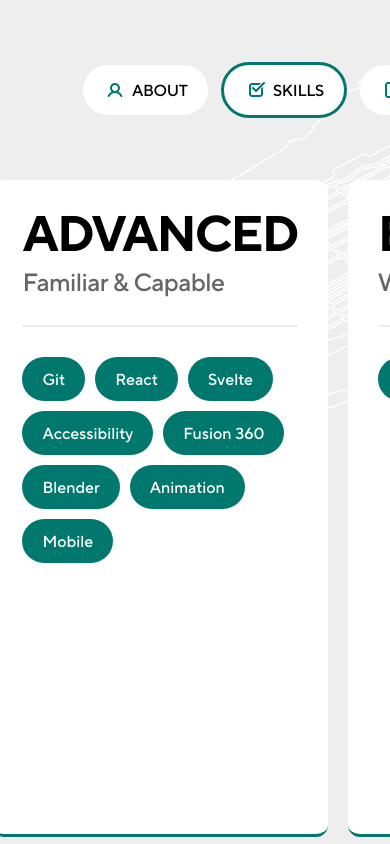
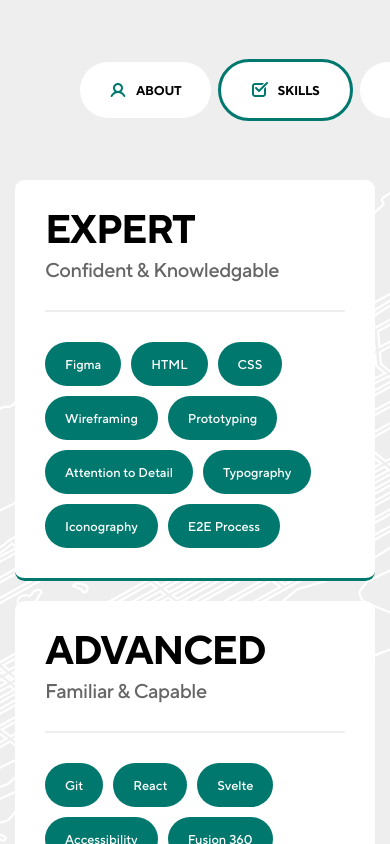
Before and after one commit to thomrm/thomrm, a SvelteKit app: page /skills in a window 390 px wide. Shown: the top 844 px of the page. Built offline with nearby package versions, Linux system fonts and the light colour scheme.

Commit message:
nav and skills page fixes

```diff
--- a/src/lib/base.css
+++ b/src/lib/base.css
@@ -13,6 +13,18 @@ html, body, div, span, applet, object, iframe, h1, h2, h3, h4, h5, h6, p, blockq
     --Padding-Small: 10px;
     --Padding-XSmall: 5px;
     font-size: 10px;
+}
+
+@media screen and (max-width: 992px) {
+    :root {
+        font-size: 9px;
+    }
+}
+
+@media screen and (max-width: 768px) {
+    :root {
+        font-size: 8px;
+    }
 }
 
 :root body {
@@ -70,13 +82,16 @@ html, body, div, span, applet, object, iframe, h1, h2, h3, h4, h5, h6, p, blockq
     text-decoration: none;
     border: none;
     cursor: pointer;
+    outline-color: transparent;
+    outline-width: 3px;
+    outline-style: solid;
 
     padding: 0 var(--Padding-Large);
 
     background: var(--Background-Primary);
     color: var(--Primary-Color);
 
-    transition: color 200ms, background-color 200ms;
+    transition: outline-color 200ms, outline-offset 200ms, color 200ms, background-color 200ms;
 
     &.icon {
         padding: 0;
@@ -98,6 +113,7 @@ html, body, div, span, applet, object, iframe, h1, h2, h3, h4, h5, h6, p, blockq
         outline-width: 3px;
         outline-offset: 3px;
         outline-style: solid;
+        z-index: 3;
     }
 
     &:hover {
--- a/src/routes/+layout.svelte
+++ b/src/routes/+layout.svelte
@@ -21,30 +21,38 @@
             </svg>
             <nav class="page-nav">
                 <a href="/" aria-current={$page.url.pathname === '/'}>
+                    <div class="icon-contain">
                         <svg width="24" height="24" viewBox="0 0 24 24" fill="currentColor" xmlns="http://www.w3.org/2000/svg">
                             <path fill-rule="evenodd" clip-rule="evenodd" d="M15.3344 13.7259C16.3567 12.8104 17 11.4803 17 10C17 7.23858 14.7614 5 12 5C9.23859 5 7.00001 7.23858 7.00001 10C7.00001 11.4803 7.64331 12.8104 8.6656 13.7259C6.90649 14.5336 5.49078 15.9606 4.69768 17.7277C4.41777 18.3514 4.91798 19 5.60159 19C6.04498 19 6.43226 18.716 6.63061 18.3194C7.61506 16.3513 9.64972 15 12 15C14.3503 15 16.385 16.3513 17.3694 18.3194C17.5678 18.716 17.955 19 18.3984 19C19.082 19 19.5822 18.3514 19.3023 17.7277C18.5092 15.9606 17.0935 14.5336 15.3344 13.7259ZM15 10C15 11.6569 13.6569 13 12 13C10.3432 13 9.00001 11.6569 9.00001 10C9.00001 8.34315 10.3432 7 12 7C13.6569 7 15 8.34315 15 10Z" />
                         </svg>
+                    </div>
                     <span>About</span>
                 </a>
                 <a href="/skills" aria-current={$page.url.pathname === '/skills'}>
+                    <div class="icon-contain">
                         <svg width="24" height="24" viewBox="0 0 24 24" fill="CurrentColor" xmlns="http://www.w3.org/2000/svg">
                             <path d="M20.7071 5.70711C21.0976 5.31658 21.0976 4.68342 20.7071 4.29289C20.3166 3.90237 19.6834 3.90237 19.2929 4.29289L12 11.5858L9.70711 9.29289C9.31658 8.90237 8.68342 8.90237 8.29289 9.29289C7.90237 9.68342 7.90237 10.3166 8.29289 10.7071L11.2929 13.7071C11.6834 14.0976 12.3166 14.0976 12.7071 13.7071L20.7071 5.70711Z" />
                             <path d="M19 16L19 8.82843L17 10.8284V16C17 16.5523 16.5523 17 16 17H8C7.44772 17 7 16.5523 7 16L7 8C7 7.44772 7.44772 7 8 7H15.1716L17.0006 5.17093C16.6877 5.06024 16.3509 5 16 5L8 5C6.34315 5 5 6.34315 5 8L5 16C5 17.6569 6.34315 19 8 19H16C17.6569 19 19 17.6569 19 16Z" />
                         </svg>
+                    </div>
                     <span>Skills</span>
                 </a>
                 <a href="/projects" aria-current={$page.url.pathname === '/projects'}>
+                    <div class="icon-contain">
                         <svg width="24" height="24" viewBox="0 0 24 24" fill="currentColor" xmlns="http://www.w3.org/2000/svg">
                             <path d="M13 7.24264V10L15.7574 10L16 10.2426V12L13 12C11.8954 12 11 11.1046 11 10L11 7L12.7574 7L13 7.24264Z" />
                             <path fill-rule="evenodd" clip-rule="evenodd" d="M19 17L19 9L14 4L8 4C6.34315 4 5 5.34315 5 7L5 17C5 18.6569 6.34315 20 8 20H16C17.6569 20 19 18.6569 19 17ZM8 6C7.44771 6 7 6.44772 7 7V17C7 17.5523 7.44772 18 8 18L16 18C16.5523 18 17 17.5523 17 17L17 9.82843L13.1716 6L8 6Z" />
                         </svg>
+                    </div>
                     <span>Projects</span>
                 </a>
                 <a href="/contact" aria-current={$page.url.pathname === '/contact'}>
+                    <div class="icon-contain">
                         <svg width="24" height="24" viewBox="0 0 24 24" fill="CurrentColor" xmlns="http://www.w3.org/2000/svg">
                             <path d="M10.6984 13.2014L6 9.17422V8H7.70326L12 11.6829L16.2967 8L18 8V9.17422L13.3016 13.2014C12.5526 13.8434 11.4474 13.8434 10.6984 13.2014Z" />
                             <path fill-rule="evenodd" clip-rule="evenodd" d="M3 8C3 6.34315 4.34315 5 6 5L18 5C19.6569 5 21 6.34315 21 8V16C21 17.6569 19.6569 19 18 19H6C4.34315 19 3 17.6569 3 16L3 8ZM6 7H18C18.5523 7 19 7.44772 19 8V16C19 16.5523 18.5523 17 18 17H6C5.44772 17 5 16.5523 5 16L5 8C5 7.44772 5.44772 7 6 7Z" />
                         </svg>
+                    </div>
                     <span>Contact</span>
                 </a>
             </nav>
@@ -74,13 +82,12 @@
 
 <style>
     .app-wrapper {
-        height: 100vh;
+        min-height: 100vh;
         display: flex;
         flex-direction: column;
         align-items: center;
         overflow: hidden;
 
-        background-image: url('/Map-Light.svg');
         background-position: center;
         background-size: cover;
 
@@ -118,21 +125,24 @@
 
         & a {
             display: flex;
-            height: 50px;
+            height: 56px;
             justify-content: center;
             align-items: center;
             background-clip: padding-box;
             text-decoration: none;
+            font-weight: 700;
             border-radius: 999px;
-            border: 3px solid transparent;
+            outline-color: transparent;
+            outline-width: 3px;
+            outline-style: solid;
 
-            padding: 0px var(--Padding-Medium);
-            gap: var(--Padding-XSmall);
+            padding: 0px var(--Padding-Large);
+            gap: var(--Padding-Small);
 
             color: var(--Primary-Color);
             background-color: var(--Background-Primary);
 
-            transition: border-color 200ms, background-color 200ms, color 200ms;
+            transition: outline-color 200ms, outline-offset 200ms, background-color 200ms, color 200ms;
 
             &:focus-visible {
                 outline-color: var(--Primary-Color);
@@ -142,7 +152,19 @@
             }
 
             &:hover {
-                border-color: var(--Border);
+                outline-color: var(--Border);
+                outline-offset: 0px;
+            }
+        }
+
+        & .icon-contain {
+            display: flex;
+            width: 16px;
+            justify-content: center;
+            align-items: center;
+
+            & svg {
+                flex-shrink: 0;
             }
         }
 
@@ -157,7 +179,7 @@
         }
 
         & a[aria-current='true'] {
-            border-color: var(--Primary-Color);
+            outline-color: var(--Primary-Color);
         }
     }
 
--- a/src/routes/+page.svelte
+++ b/src/routes/+page.svelte
@@ -23,7 +23,7 @@
         </div>
         <div class="about__bottom">
             <div class="about__header" in:fade={{delay: 200, duration: 200}}>
-                <h1>Thomas Reed-Mu&ntilde;oz</h1>
+                <h1>Thomas Reed&#x2011;Mu&ntilde;oz</h1>
                 <h3>Product &amp; Visual Design in <bold>NYC</bold></h3>
             </div>
         </div>
@@ -108,5 +108,9 @@
         align-self: stretch;
 
         gap: var(--Padding-Medium);
+
+        & h1 {
+            text-align: center;
+        }
     }
 </style>
--- a/src/routes/contact/+page.svelte
+++ b/src/routes/contact/+page.svelte
@@ -62,7 +62,6 @@
     .contact__buttons {
         display: flex;
         align-items: flex-start;
-        gap: 1px;
     }
 
     .tooltip-contain {
--- a/src/routes/skills/+page.svelte
+++ b/src/routes/skills/+page.svelte
@@ -15,7 +15,7 @@
                 <h2>Expert</h2>
                 <h3>Confident &amp; Knowledgable</h3>
             </div>
-            <div class="skill-card__divider"></div>
+            <hr />
             <ul class="skill-card__list">
                 <li>Figma</li>
                 <li>HTML</li>
@@ -33,7 +33,7 @@
                 <h2>Advanced</h2>
                 <h3>Familiar &amp; Capable</h3>
             </div>
-            <div class="skill-card__divider"></div>
+            <hr />
             <ul class="skill-card__list">
                 <li>Git</li>
                 <li>React</li>
@@ -50,7 +50,7 @@
                 <h2>Beginner</h2>
                 <h3>Willing To Learn</h3>
             </div>
-            <div class="skill-card__divider"></div>
+            <hr />
             <ul class="skill-card__list">
                 <li>Anything</li>
             </ul>
@@ -65,6 +65,7 @@
         align-items: flex-start;
         flex: 1 0 0;
         align-self: stretch;
+        flex-wrap: wrap;
 
         padding: 0px var(--Padding-Page);
         gap: var(--Padding-Medium);
@@ -72,6 +73,7 @@
 
     .skill-card {
         display: flex;
+        min-width: 300px;
         flex-direction: column;
         align-items: flex-start;
         flex: 1 0 0;
@@ -85,6 +87,17 @@
         background: var(--Background-Alt);
 
         transition: background-color 200ms, border-color 200ms;
+
+        & hr {
+            width: 100%;
+            margin: 0;
+            border: 0;
+            border-top: 2px solid;
+            border-radius: 999px;
+            border-color: var(--Divider);
+
+            transition: border-color 200ms;
+        }
     }
 
     .skill-card__header {
@@ -94,16 +107,6 @@
         align-self: stretch;
 
         gap: var(--Padding-Small);
-    }
-
-    .skill-card__divider {
-        width: 100%;
-        height: 2px;
-        border-radius: 999px;
-
-        background-color: var(--Divider);
-
-        transition: background-color 200ms;
     }
 
     .skill-card__list {
```
Lines whose indentation alone changed are shown as unchanged.
